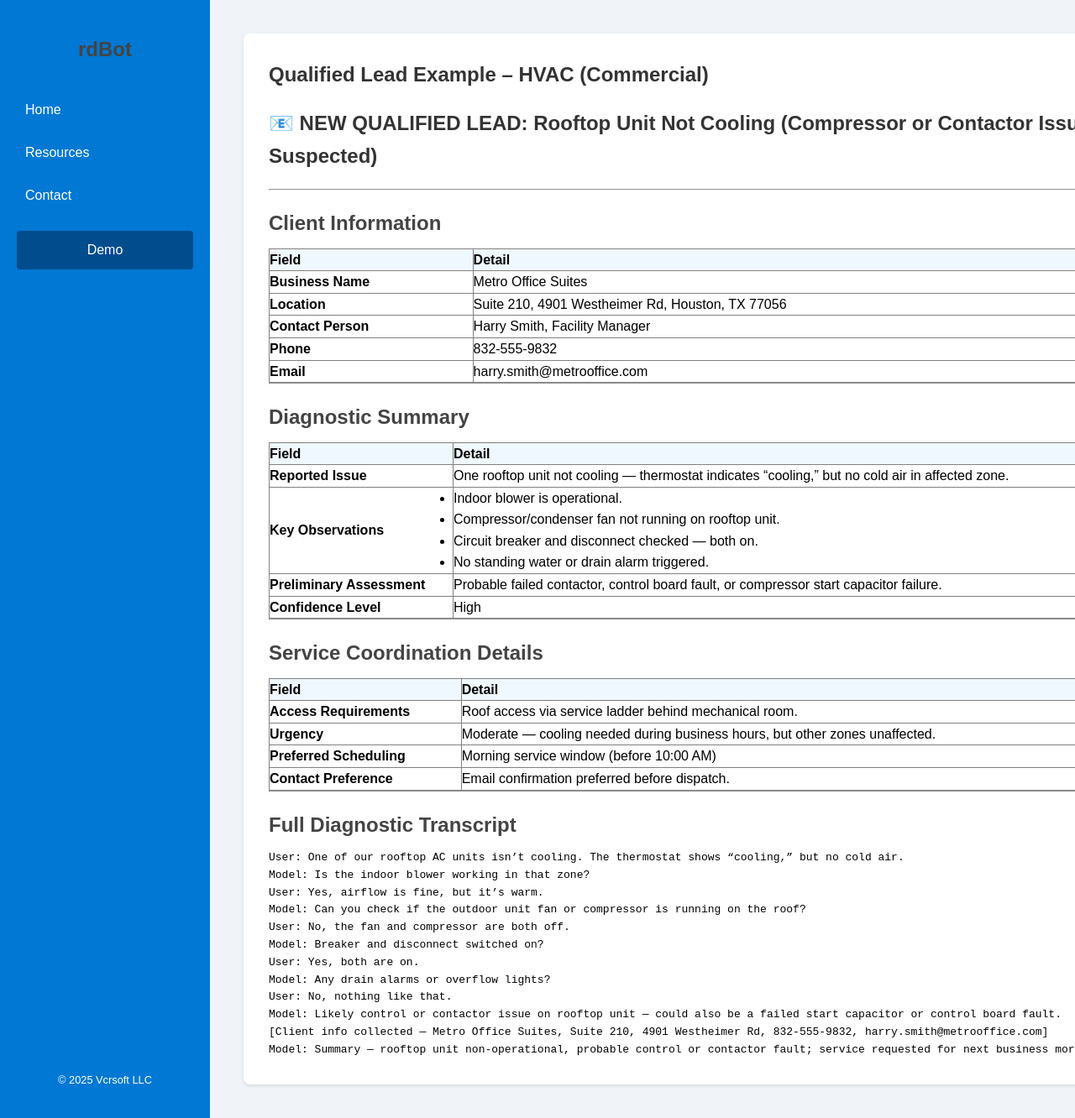
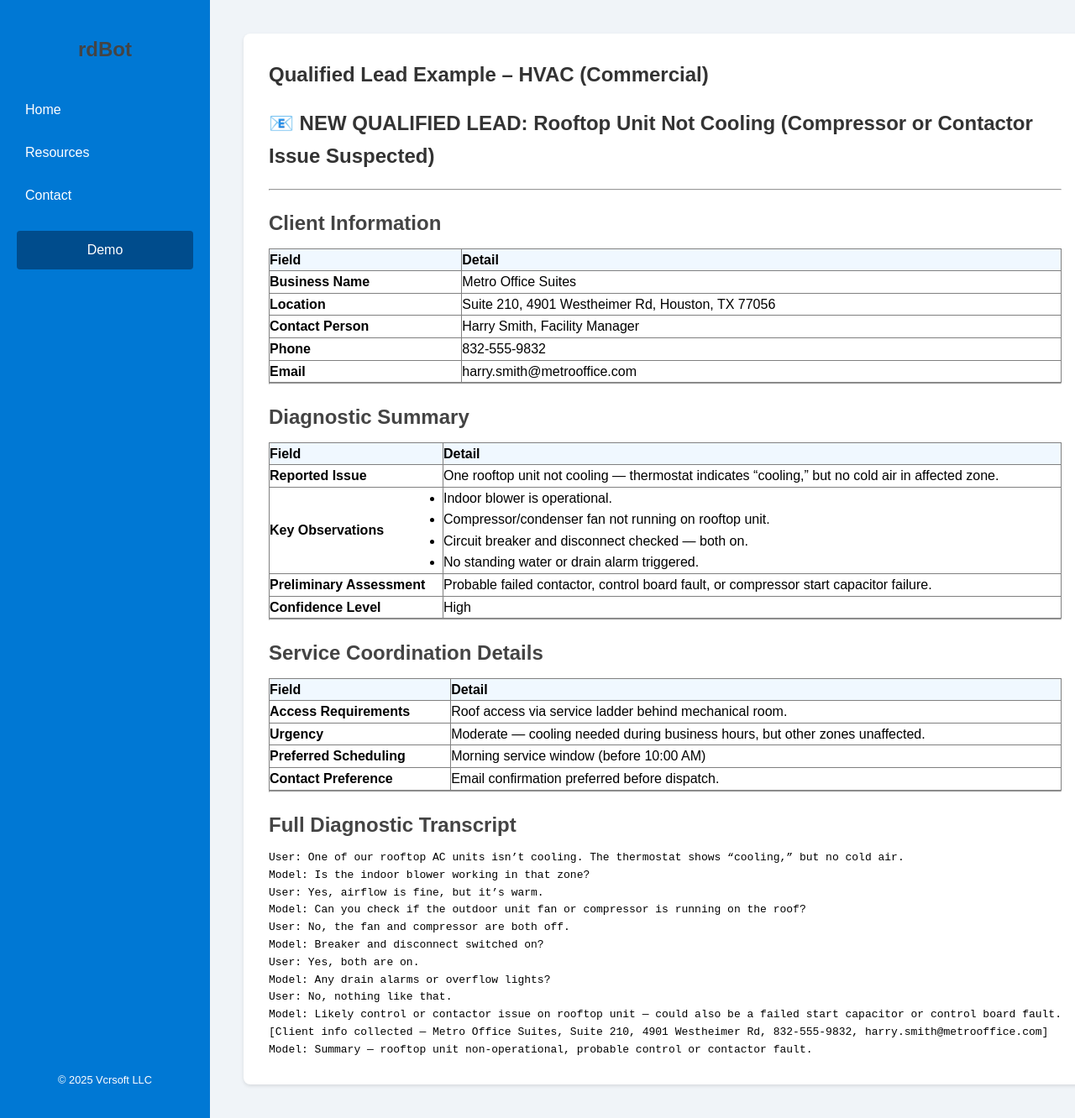
Before and after one commit to vcrsoft/vcrsoft.github.io, a Jekyll site: the page built from _resources/examples/hvac.md, in a window 1280 px wide and 1332 px high. Shown: the whole window at 84% size. Built offline with Jekyll 4.4.1, drawn with Linux system fonts in a browser that asks for light colours.

Commit message:
Update summary for rooftop unit issue
Removed the specific mention of 'service requested for next business morning' from the summary.

```diff
--- a/_resources/examples/hvac.md
+++ b/_resources/examples/hvac.md
@@ -75,5 +75,5 @@ Model: Any drain alarms or overflow lights?
 User: No, nothing like that.
 Model: Likely control or contactor issue on rooftop unit — could also be a failed start capacitor or control board fault.
 [Client info collected — Metro Office Suites, Suite 210, 4901 Westheimer Rd, 832-555-9832, harry.smith@metrooffice.com]
-Model: Summary — rooftop unit non-operational, probable control or contactor fault; service requested for next business morning.
+Model: Summary — rooftop unit non-operational, probable control or contactor fault.
 </pre>
```
